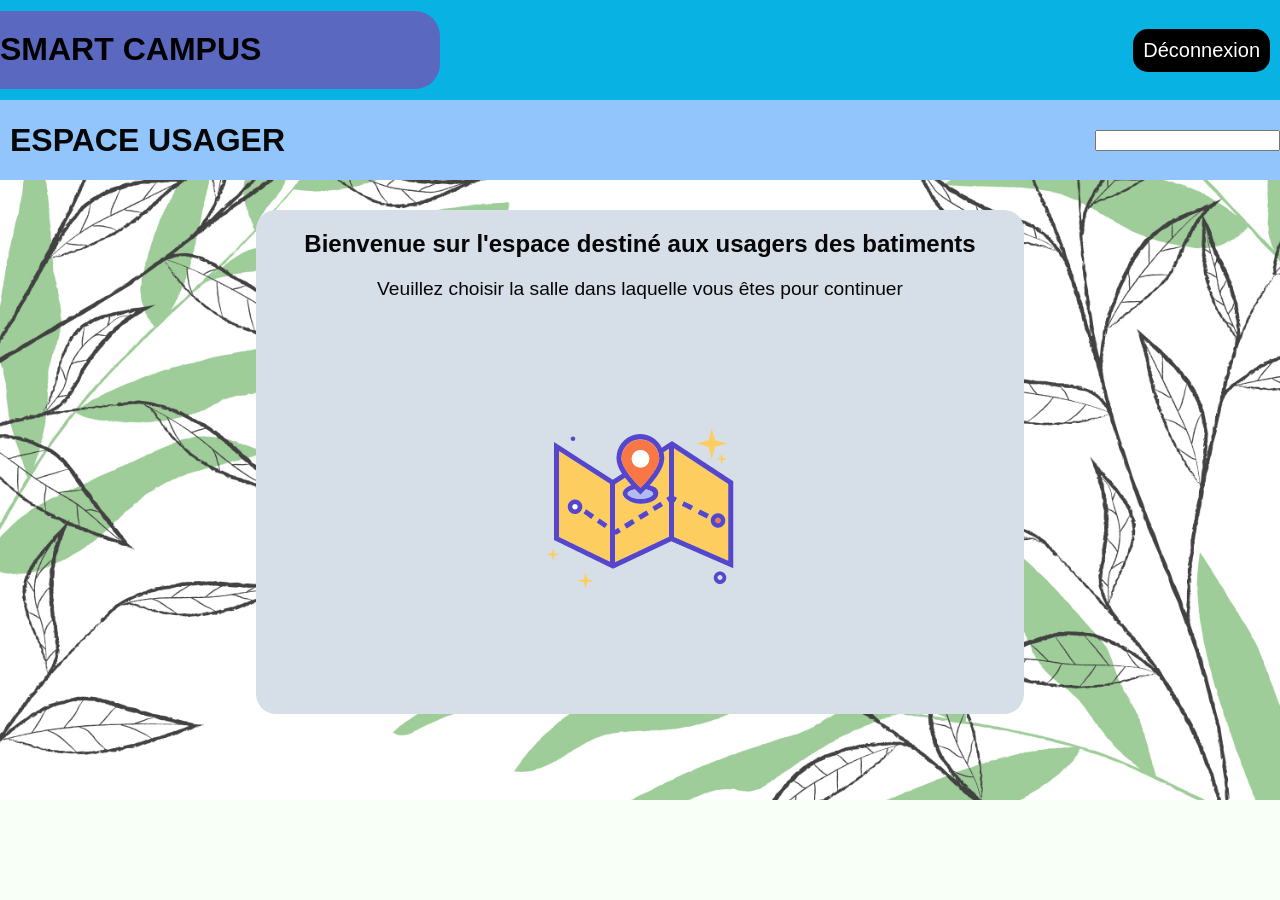
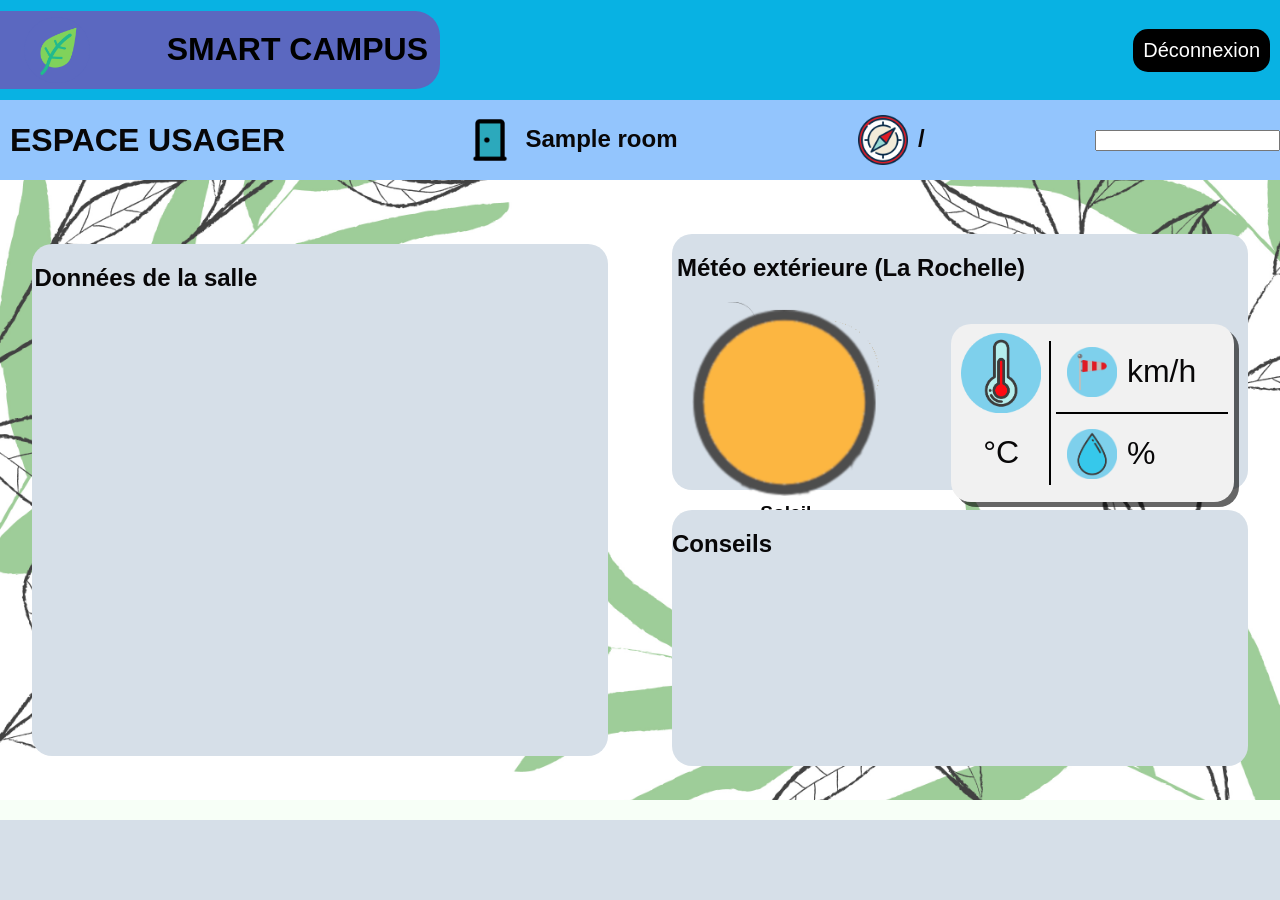
Before and after one commit to Fatalisr/SmartCampus-Symfony, a Symfony app: template sfapp/templates/usager/usager.html.twig in a window 1280 px wide. After the commit the page ends 820 px from the top, so only its background shows below. Run offline with Twig, Linux system fonts and the light colour scheme; the template is opened without the code that fills it: most values are stand-ins (such as "Sample title", 1, 10 or a date in 2020); form fields are guessed from the names that the template uses; some libraries are stand-ins or nearby versions.

Commit message:
[ADD] Reorganisation des elements de la page usager

```diff
--- a/sfapp/public/usager.css
+++ b/sfapp/public/usager.css
@@ -10,15 +10,22 @@
 #presUsager h1{
     margin: 0 0 0 10px;
 }
-#presUsager select{
+#room_choise_form select{
     margin: 0 10px 0 0;
     display: flex;
     padding: 10px 20px 10px 20px;
     border-radius: 10px;
-    background-color: #d6dfe8;
+    background-color: white;
     font-size: large;
 }
-
+#roomDiv{
+    display: flex;
+    flex-direction: row;
+}
+#roomDiv img{
+    width: 50px;
+    margin: 10px;
+}
 #contenuUsagerNoRoom{
     display: flex;
     width: 100%;
@@ -48,7 +55,24 @@
     margin: 10px 5px;
     box-sizing: border-box;
 }
+#mainData h2{
+    display: flex;
+    width: 100%;
+    flex-direction: row;
+    height: fit-content;
+    justify-content: left;
+    align-items: center;
+    margin-left: 5px;
 
+}
+#dataRoomBox{
+    display: flex;
+    width: 100%;
+    flex: 1;
+    justify-content: center;
+    align-items: center;
+    flex-direction: column-reverse;
+}
 .data{
     display: flex;
     background-color: #5B21B6;
@@ -56,9 +80,23 @@
     height: 20%;
     margin:20px;
     align-items: center;
-    justify-content: center;
+    justify-content: space-between;
     border-radius: 20px;
     box-sizing: border-box;
+}
+
+.data img{
+    width: 100px;
+    margin: 2%;
+}
+
+.data h1{
+    display: flex;
+    flex: 1;
+    justify-content: center;
+    align-items: center;
+    font-weight: normal;
+    font-size: xxx-large;
 }
 
 #meteo{
@@ -86,9 +124,21 @@
     height: 50%;
 }
 
+#meteoPicto{
+    display: flex;
+    flex-direction: column;
+    justify-content: center;
+    align-items: center;
+}
+
+#meteoPicto span{
+    font-size: larger;
+    font-weight: bold;
+}
+
 .imageMeteo{
-    width: 225px;
-    height: 225px;
+    width: 200px;
+    height: 200px;
 }
 
 #advice{
@@ -100,8 +150,6 @@
     margin: 10px 5px;
     box-sizing: border-box;
 }
-
-
 
 #no_room{
     background-color: #d6dfe8;
@@ -120,9 +168,69 @@
 }
 
 #no_room img{
-    margin-top: 10%;
+    margin-top: 3%;
 }
 
-#contenuUsagerRoom{
+#header_changer_salle{
+    display: flex;
+    flex-direction: row;
+    align-items: center;
+}
+#header_changer_salle h3{
+    margin-right: 10px;
+}
 
+#APImeteoData{
+    display: flex;
+    width: 50%;
+    height: 80%;
+    flex-direction: row;
+    margin-left: 10%;
+    border-radius: 20px;
+    background-color: #f1f1f1;
+    box-shadow: 5px 5px 0 rgba(0, 0, 0,.6);
+    justify-content: center;
+    align-items: center;
 }
+
+.APImeteoData_block{
+    display: flex;
+    flex-direction: column;
+    width: 30%;
+    height: 100%;
+    justify-content: center;
+    align-items: center;
+    padding: 2%;
+}
+#APImeteoData_humiVent{
+    width: 60%;
+}
+
+#APImeteoData_humiVent div{
+    display: flex;
+    flex-direction: row;
+    width: 100%;
+    justify-content: left;
+    align-items: center;
+}
+#APImeteoData_img{
+    width: 50px;
+    margin: 10px;
+}
+#APImeteoData_img_temp{
+    width: 80px;
+}
+
+#APImeteoData div h1{
+    font-weight: normal;
+    white-space: nowrap;
+}
+
+#Xbar{
+    width: 60%;
+    border: solid 1px black;
+}
+#Ybar{
+    height: 80%;
+    border: solid 1px black;
+}
--- a/sfapp/src/Service/ConnexionRequetesAPI.php
+++ b/sfapp/src/Service/ConnexionRequetesAPI.php
@@ -128,7 +128,8 @@
 
         $response = $this->client->request(                             // Creates and sends the request to the API
             'GET',                                                      // Sets the http request methods of the request (GET)
-            'https://api.open-meteo.com/v1/forecast?latitude=46.14&longitude=-1.15&current=temperature_2m,weather_code,wind_speed_10m&timezone=Europe%2FBerlin',[   // URL of the API and the route we want to send a request to
+            //'https://api.open-meteo.com/v1/forecast?latitude=46.14&longitude=-1.15&current=temperature_2m,weather_code,wind_speed_10m&timezone=Europe%2FBerlin'
+            'https://api.open-meteo.com/v1/forecast?latitude=46.1631&longitude=-1.1522&current=temperature_2m,relative_humidity_2m,precipitation,rain,weather_code,wind_speed_10m&timezone=Europe%2FBerlin',[   // URL of the API and the route we want to send a request to
             'headers' => [                                              // Adding the required headers to connect to our database in the API
                 'dbname' => 'sae34bdm1eq1',                    // Informing the name of the database
                 'username' => 'm1eq1',                                  // Informing the username to connect to the database
--- a/sfapp/templates/base_usager.html.twig
+++ b/sfapp/templates/base_usager.html.twig
@@ -14,6 +14,7 @@
     <body>
     <header>
         <div id="nameAndlogo" onclick="homeRedirect()">
+            <img id="leaf" src="{{ asset('images/leaf.png') }}" alt="leaf" height="50%" width="5%">
             <h1>SMART CAMPUS</h1>
         </div>
         <a id="logout" href="{{ path('app_logout') }}">Déconnexion</a>
--- a/sfapp/templates/usager/usager.html.twig
+++ b/sfapp/templates/usager/usager.html.twig
@@ -3,63 +3,123 @@
 
 {% block body %}
     <link rel="stylesheet" href={{ asset('usager.css') }}>
+    {% if room is null %}
         <div id="presUsager">
             <h1>ESPACE USAGER</h1>
+        </div>
+        <div id="contenuUsagerNoRoom">
+            <div id="no_room">
+                <h2>Bienvenue sur l'espace destiné aux usagers des batiments</h2>
+                <span>Veuillez choisir la salle dans laquelle vous êtes pour continuer</span>
+                {{ form_start(form, {'attr' : {'id' : 'room_choise_form'}}) }}
+                {{ form_widget(form.room, {'attr': {'onChange': 'choiseRoom()', 'style' : 'margin-top: 15%; margin-right : 0;'}}) }}
+                {{ form_end(form) }}
+                <img src="{{ asset('images/map.png') }}">
+            </div>
+        </div>
+    {% else %}
+        <div id="presUsager">
+            <h1>ESPACE USAGER</h1>
+            <div id="roomDiv">
+                <img src="{{ asset('images/door.png') }}">
+                <h2>{{ room.name }}</h2>
+            </div>
+            <div id="roomDiv">
+                <img src="{{ asset('images/boussole.png') }}">
+                {% if room.facing == 'N'%}
+                    <h2>Nord</h2>
+                {% elseif room.facing == 'S'%}
+                    <h2>Sud</h2>
+                {% elseif room.facing == 'E'%}
+                    <h2>Est</h2>
+                {% elseif room.facing == 'W'%}
+                    <h2>Ouest</h2>
+                {% else %}
+                    <h2>/</h2>
+                {% endif %}
+
+            </div>
             {{ form_start(form, {'attr' : {'id' : 'room_choise_form'}}) }}
             {{ form_widget(form.room, {'attr': {'onChange': 'choiseRoom()'}}) }}
             {{ form_end(form) }}
         </div>
-    {% if room is null %}
-        <div id="contenuUsagerNoRoom">
-            <div id="no_room">
-                <h2>Bienvenue sur l'espace destiné aux usagers des batiments</h2>
-                <span>Veuillez choisir la salle dans laquelle vous êtes pour continuer</span>
-                <img src="{{ asset('images/map.png') }}">
-            </div>
-        </div>
-    {% else %}
         <div id="contenuUsagerRoom">
             <div id="mainData">
                 <h2>Données de la salle</h2>
+                <div id="dataRoomBox">
                     {%for donnee in donnees %}
-
                         {% if donnee.nom == 'temp' %}
                             <div class="data" style="background-color: {% if meteo["current"]["temperature_2m"] >= 30 and donnee.valeur > 21 %} #F5AF49 {% elseif donnee.valeur >= 21 or donnee.valeur < 17 %} #FF1D15 {% else %} green {% endif %} ">
-                        <p>Température : {{ donnee.valeur }} °C</p>
+                                <img src="{{ asset('images/picto-temperature.png') }}">
+                                <h1>{{ donnee.valeur }} °C</h1>
                             </div>
                         {% endif %}
 
                         {% if donnee.nom == 'hum' %}
                             <div class="data" style="background-color: {% if donnee.valeur >= 70 %} #FF1D15 {% else %} green {% endif %} ">
-                        <p>Humidité : {{ donnee.valeur }} %</p>
+                                <img src="{{ asset('images/picto-humidite.png') }}">
+                                <h1>{{ donnee.valeur }} %</h1>
                             </div>
                         {% endif %}
 
                         {% if donnee.nom == 'co2' %}
                             <div class="data" style="background-color: {% if donnee.valeur >= 1500 %} #F5AF49 {% elseif donnee.valeur >= 2000 %} #FF1D15 {% else %} green {% endif %}">
-                        <p>Taux de CO2 : {{ donnee.valeur }} ppm</p>
+                                <img src="{{ asset('images/picto-co2.png') }}">
+                                <h1> {{ donnee.valeur }} ppm</h1>
                             </div>
                         {% endif %}
-
                     {% endfor %}
+                </div>
             </div>
 
             <div id="meteo">
                 <h2>Météo extérieure (La Rochelle)</h2>
                 <div id="meteoData">
-                    <p>Température : {{ meteo["current"]["temperature_2m"] }} °C<br/><br/><br/>Vitesse du vent : {{ meteo["current"]["wind_speed_10m"] }} km/h</p>
+                    <div id="meteoPicto">
                         {% set value = meteo["current"]["weather_code"] %}
                         {% if value == 0 %}
                             <img class="imageMeteo" src="{{ asset('images/soleil.png') }}" alt="soleil">
-                    {% elseif value ==  1 or value == 2%}
-                        <img class="imageMeteo" src="{{ asset('images/nuage-soleil.png') }}" alt="couvert">
-                    {% elseif value == 3 %}
+                            <span> Soleil </span>
+                        {% elseif value ==  1 or value == 2 or value == 3 %}
+                            <img class="imageMeteo" src="{{ asset('images/nuage_soleil.png') }}" alt="soleil_nuage">
+                            <span> Eclaircie </span>
+                        {% elseif value == 45 or value == 48 %}
                             <img class="imageMeteo" src="{{ asset('images/nuage.png') }}" alt="nuage">
-                    {% elseif value ==  61 or value == 63 or value == 65%}
+                            <span> Nuageux </span>
+                        {% elseif value ==  61 or value == 63 or value == 65 or value == 56 or value == 57 %}
                             <img class="imageMeteo" src="{{ asset('images/pluie.png') }}" alt="pluie">
+                            <span> Pluie </span>
+                        {% elseif value == 80 or value == 81 or value == 82 %}
+                            <img class="imageMeteo" src="{{ asset('images/soleil_pluie.png') }}" alt="soleil_pluie">
+                            <span> Rare averses </span>
+                        {% elseif value ==  71 or value == 73 or value == 75 or value == 77%}
+                            <img class="imageMeteo" src="{{ asset('images/neige.png') }}" alt="neige">
+                            <span> Chute de neige </span>
+                        {% elseif value ==  85 or value == 86 or value == 95 or value == 96 or value == 99%}
+                            <img class="imageMeteo" src="{{ asset('images/orage.png') }}" alt="orage">
+                            <span> Averses orageuses </span>
                         {% else %}
                             <p>Unknown Weather !</p>
                         {% endif %}
+                    </div>
+                    <div id="APImeteoData">
+                        <div class="APImeteoData_block">
+                            <img id="APImeteoData_img_temp" src="{{ asset('images/picto-temperature.png') }}">
+                            <h1>{{ meteo["current"]["temperature_2m"] }} °C</h1>
+                        </div>
+                        <div id="Ybar"></div>
+                        <div class="APImeteoData_block" id="APImeteoData_humiVent">
+                            <div>
+                                <img id="APImeteoData_img" src="{{ asset('images/picto-vent.png') }}">
+                                <h1>{{ meteo["current"]["wind_speed_10m"] }} km/h</h1>
+                            </div>
+                            <div id="Xbar"></div>
+                            <div>
+                                <img id="APImeteoData_img" src="{{ asset('images/picto-humidite.png') }}">
+                                <h1>{{ meteo["current"]["relative_humidity_2m"] }} %</h1>
+                            </div>
+                        </div>
+                    </div>
                 </div>
             </div>
             <div id="advice">
```
Also changed, not shown: sfapp/public/images/boussole.png (added), sfapp/public/images/neige.png (added), sfapp/public/images/nuage-soleil.png (deleted), sfapp/public/images/nuage.png, sfapp/public/images/nuage_soleil.png (added), sfapp/public/images/orage.png (added), sfapp/public/images/picto-co2.png (added), sfapp/public/images/picto-humidite.png (added), sfapp/public/images/picto-temperature.png (added), sfapp/public/images/picto-vent.png (added), sfapp/public/images/pluie.png, sfapp/public/images/pluie_soleil.png (added), sfapp/public/images/soleil.png. Lines whose indentation alone changed are shown as unchanged.
